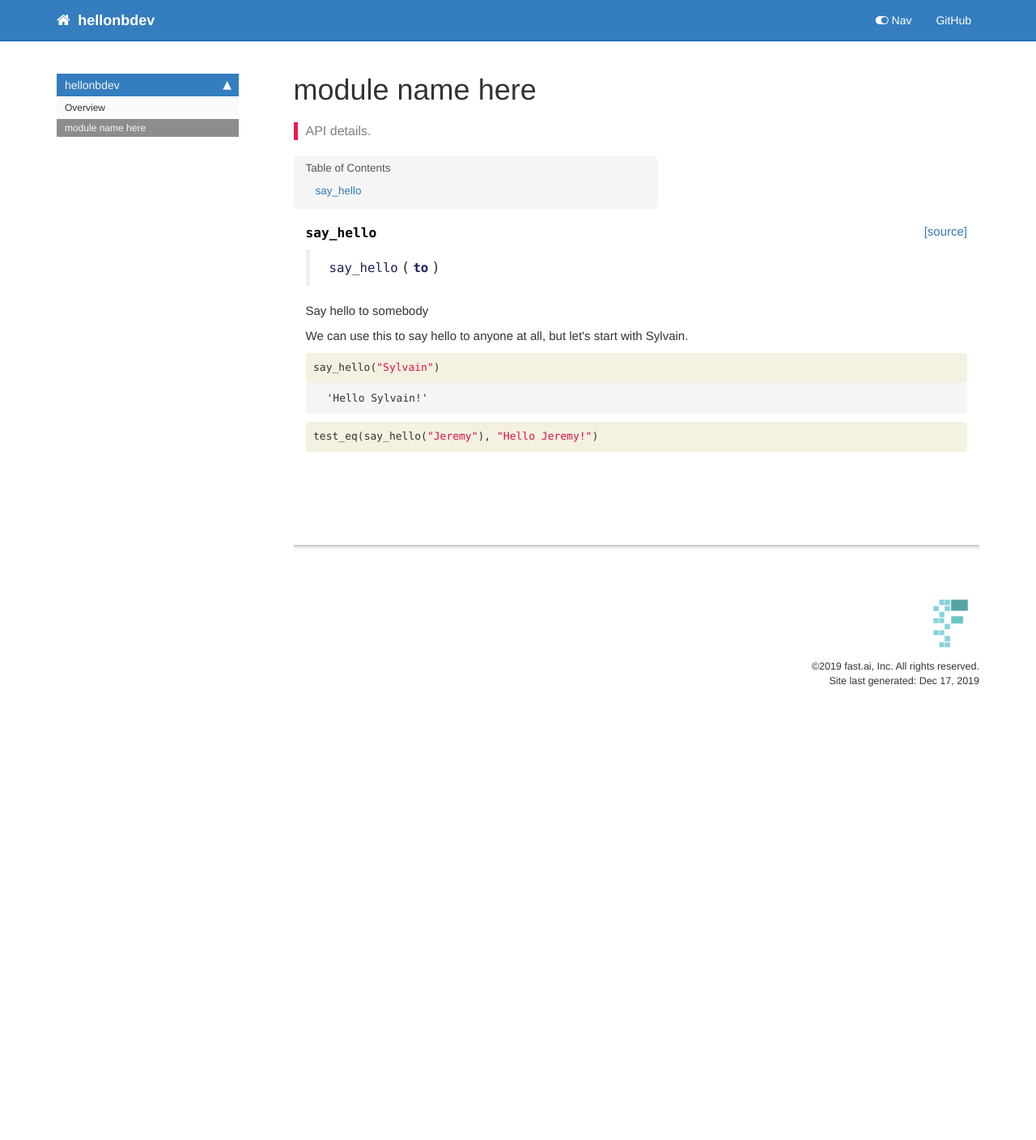
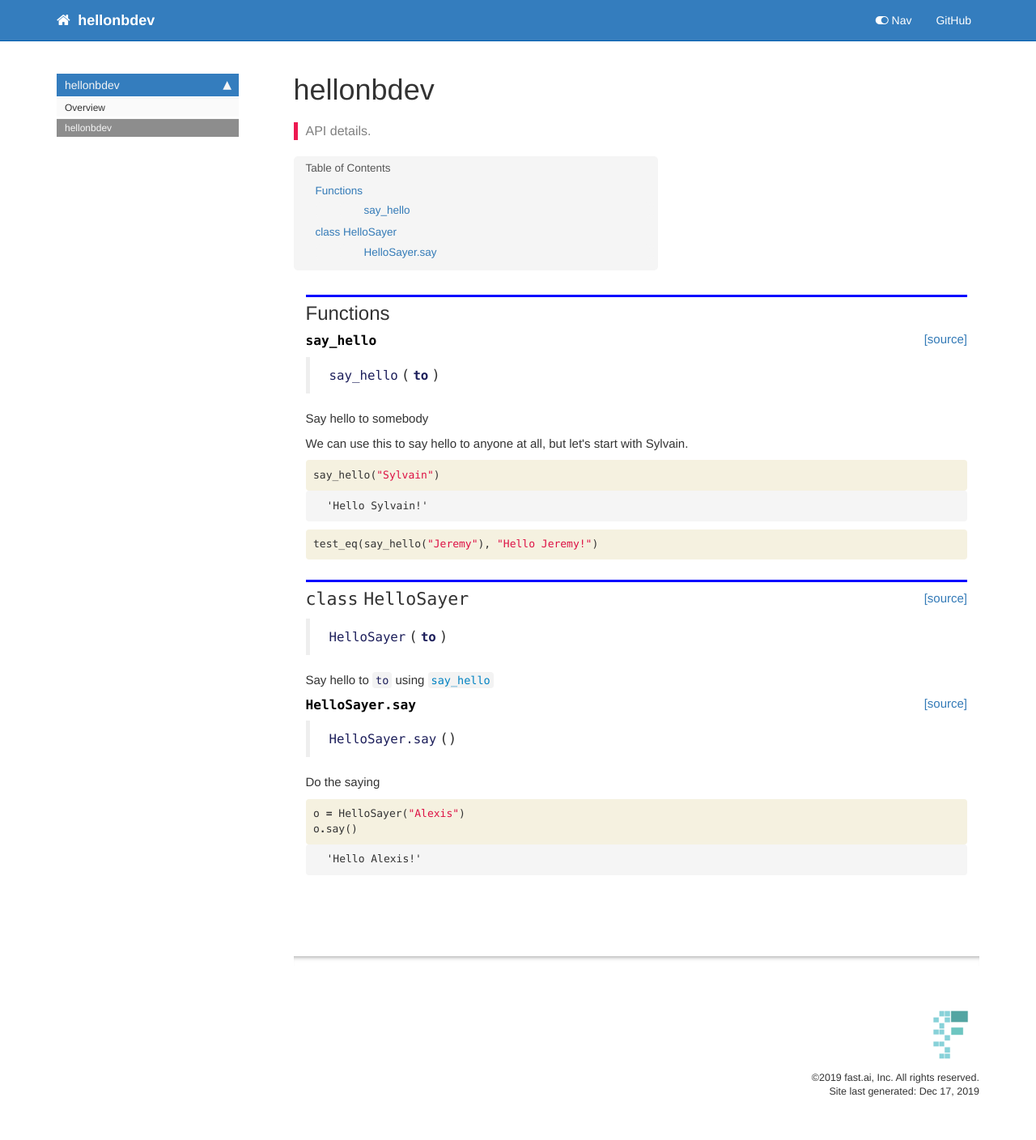
Before and after one commit to jph00/hello_nbdev, a Jekyll site: the page built from docs/core.html, in a window 1280 px wide. Shown: the whole page at 81% size. Built offline with Jekyll 4.4.1, drawn with Linux system fonts in a browser that asks for light colours; nearby versions of some CDN libraries; comment, search, counter and statistics services are not loaded; before the commit the page ends 901 px from its top, so only the background shows below that.

```diff
--- a/docs/_data/sidebars/home_sidebar.yml
+++ b/docs/_data/sidebars/home_sidebar.yml
@@ -10,7 +10,7 @@
       title: Overview
       url: /
     - output: web,pdf
-      title: module name here
+      title: hellonbdev
       url: /core
     output: web
     title: hellonbdev
--- a/docs/core.html
+++ b/docs/core.html
@@ -1,6 +1,6 @@
 ---
 
-title: module name here
+title: hellonbdev
 keywords: fastai
 sidebar: home_sidebar
 
@@ -20,6 +20,12 @@
 
 <div class="cell border-box-sizing code_cell rendered">
 
+</div>
+<div class="cell border-box-sizing text_cell rendered"><div class="inner_cell">
+<div class="text_cell_render border-box-sizing rendered_html">
+<h2 id="Functions">Functions<a class="anchor-link" href="#Functions">&#182;</a></h2>
+</div>
+</div>
 </div>
 <div class="cell border-box-sizing code_cell rendered">
 
@@ -94,4 +100,79 @@
 </div>
 
 </div>
+<div class="cell border-box-sizing code_cell rendered">
+
 </div>
+<div class="cell border-box-sizing code_cell rendered">
+
+<div class="output_wrapper">
+<div class="output">
+
+<div class="output_area">
+
+
+<div class="output_markdown rendered_html output_subarea ">
+<h2 id="HelloSayer" class="doc_header"><code>class</code> <code>HelloSayer</code><a href="https://github.com/jph00/hellonbdev/tree/master/hellonbdev/core.py#L11" class="source_link" style="float:right">[source]</a></h2><blockquote><p><code>HelloSayer</code>(<strong><code>to</code></strong>)</p>
+</blockquote>
+<p>Say hello to <code>to</code> using <a href="core.html#say_hello"><code>say_hello</code></a></p>
+
+</div>
+
+</div>
+
+</div>
+</div>
+
+</div>
+<div class="cell border-box-sizing code_cell rendered">
+
+<div class="output_wrapper">
+<div class="output">
+
+<div class="output_area">
+
+
+<div class="output_markdown rendered_html output_subarea ">
+<h4 id="HelloSayer.say" class="doc_header"><code>HelloSayer.say</code><a href="https://github.com/jph00/hellonbdev/tree/master/hellonbdev/core.py#L14" class="source_link" style="float:right">[source]</a></h4><blockquote><p><code>HelloSayer.say</code>()</p>
+</blockquote>
+<p>Do the saying</p>
+
+</div>
+
+</div>
+
+</div>
+</div>
+
+</div>
+<div class="cell border-box-sizing code_cell rendered">
+<div class="input">
+
+<div class="inner_cell">
+    <div class="input_area">
+<div class=" highlight hl-ipython3"><pre><span></span><span class="n">o</span> <span class="o">=</span> <span class="n">HelloSayer</span><span class="p">(</span><span class="s2">&quot;Alexis&quot;</span><span class="p">)</span>
+<span class="n">o</span><span class="o">.</span><span class="n">say</span><span class="p">()</span>
+</pre></div>
+
+    </div>
+</div>
+</div>
+
+<div class="output_wrapper">
+<div class="output">
+
+<div class="output_area">
+
+
+
+<div class="output_text output_subarea output_execute_result">
+<pre>&#39;Hello Alexis!&#39;</pre>
+</div>
+
+</div>
+
+</div>
+</div>
+
+</div>
+</div>
--- a/docs/sidebar.json
+++ b/docs/sidebar.json
@@ -1,6 +1,6 @@
 {
   "hellonbdev": {
     "Overview": "/",
-    "module name here": "/core"
+    "hellonbdev": "/core"
   }
 }
--- a/hellonbdev/_nbdev.py
+++ b/hellonbdev/_nbdev.py
@@ -2,7 +2,8 @@
 
 __all__ = ["index", "modules", "custom_doc_links", "git_url"]
 
-index = {"say_hello": "00_core.ipynb"}
+index = {"say_hello": "00_core.ipynb",
+         "HelloSayer": "00_core.ipynb"}
 
 modules = ["core.py"]
 
```
Also changed, not shown: docs/index.html (+14 -0 lines), hellonbdev/core.py (+9 -1 lines), README.md, 3 other files.
